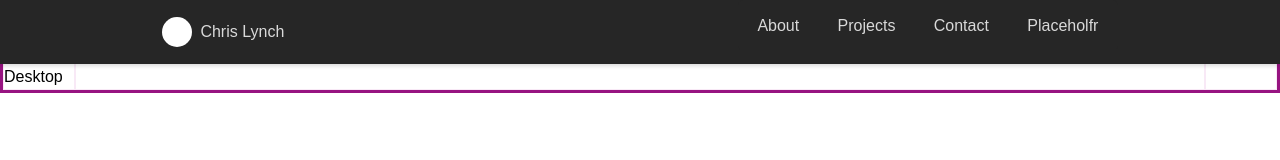
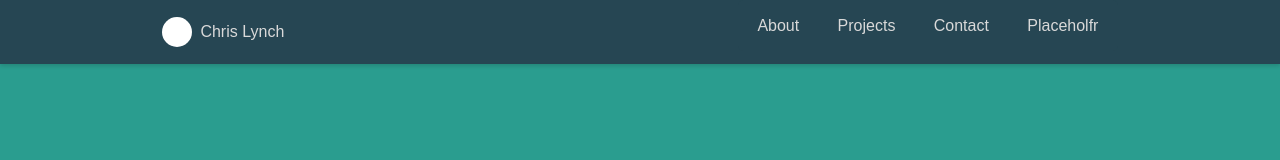
Before and after one commit to ChrisLynchCodes/ChrisLynchCodes.github.io, a plain HTML site: page index.html in a window 1280 px wide. Drawn offline with Linux system fonts and the light colour scheme.

Commit message:
called js file from index

```diff
--- a/index.html
+++ b/index.html
@@ -34,7 +34,7 @@
         </nav>
     </header>
       <!-- ======== Nav End ======== -->
-
+<!--
     <div class="columns">
         <div>
             <h3>Column 1</h3>
@@ -56,6 +56,8 @@
         </div>
 
 
-    </div>
+    </div> -->
 </body>
 </html>
+
+<script src="site.js"></script>
--- a/site.css
+++ b/site.css
@@ -7,7 +7,7 @@
 
 
   :root {
-    --navbar-bg-color: hsl(0, 0%, 15%);
+    --navbar-bg-color: #264653;
     --navbar-text-color: hsl(0, 0%, 85%);
     --navbar-text-color-focus: white;
     --navbar-bg-contrast: hsl(0, 0%, 25%);
@@ -23,6 +23,7 @@ body {
     height: 100vh;
     font-family: Arial, Helvetica, sans-serif;
     line-height: 1.6;
+    background-color: #2a9d8f;
 }
 
 .container {
```
